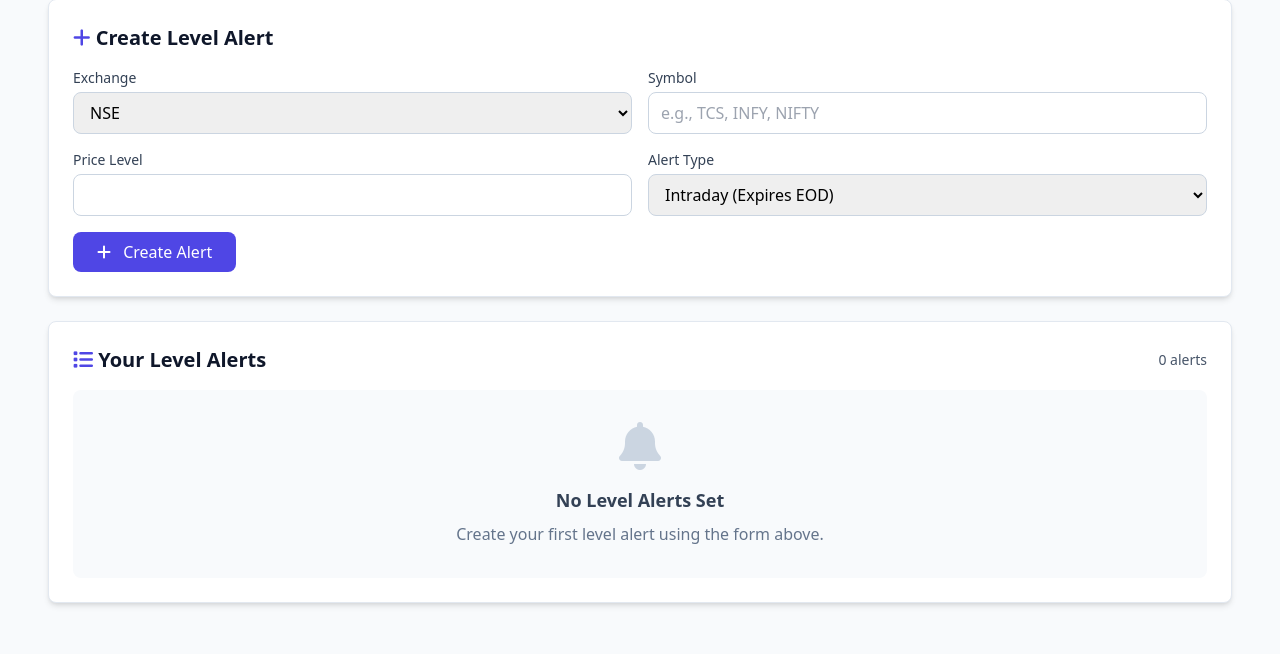
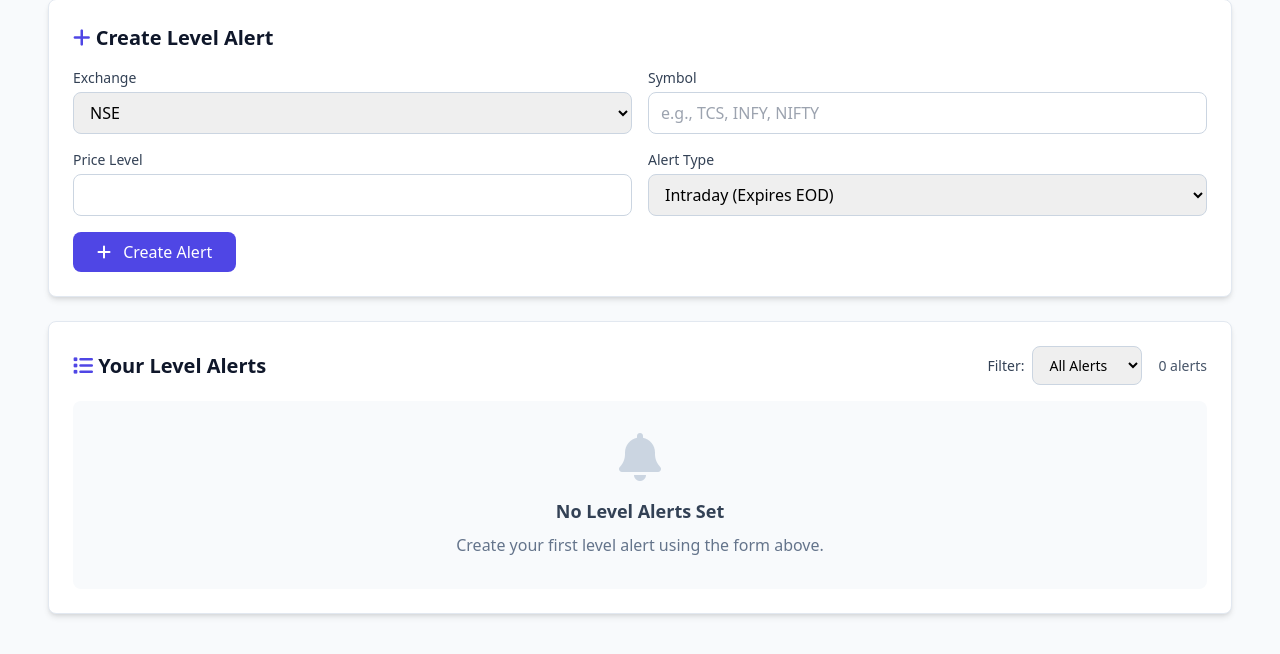
Before and after one commit to vinay-kotian/os-platforms, a Flask app: page /alerts/ in a window 1280 px wide. Shown: the part 214-868 px from the top of the page. Before the commit the page ends 822 px from the top, so only its background shows below. Run offline with Flask 3, Linux system fonts and the light colour scheme; the visitor is signed in with stand-in values (Sample User, id 1); data that the repository does not hold is empty; some libraries are stand-ins or nearby versions.

Commit message:
Add filter functionality for level alerts on alerts and prices pages
- Add status filter dropdown (All, Active, Inactive, Triggered) to alerts page
- Add status filter dropdown to level alerts section on prices page
- Update routes to support filtering by alert status
- Preserve filter state when editing, creating, or deleting alerts
- Update alert count display to reflect filtered results
- Improve error handling in routes and middleware

```diff
--- a/app/alerts/routes.py
+++ b/app/alerts/routes.py
@@ -23,8 +23,20 @@ def index():
         price_service = PriceService(user_id)
         subscriptions = price_service.get_user_subscriptions(user_id)
 
+        # Get filter parameter
+        status_filter = request.args.get('status', 'all').lower()
+
         # Get user's level alerts
         level_alerts = alert_service.get_user_level_alerts(user_id)
+
+        # Apply status filter if specified
+        if status_filter == 'active':
+            level_alerts = [alert for alert in level_alerts if alert.get('is_active') and not alert.get('is_triggered')]
+        elif status_filter == 'inactive':
+            level_alerts = [alert for alert in level_alerts if not alert.get('is_active') and not alert.get('is_triggered')]
+        elif status_filter == 'triggered':
+            level_alerts = [alert for alert in level_alerts if alert.get('is_triggered')]
+        # 'all' shows everything, no filtering needed
 
         # Check if edit mode
         edit_alert_id = request.args.get('edit', type=int)
@@ -38,7 +50,8 @@ def index():
                              level_alerts=level_alerts,
                              subscriptions=subscriptions,
                              edit_alert=edit_alert,
-                             edit_alert_id=edit_alert_id)
+                             edit_alert_id=edit_alert_id,
+                             status_filter=status_filter)
     except Exception as e:
         import traceback
         traceback.print_exc()
@@ -47,7 +60,8 @@ def index():
                              level_alerts=[],
                              subscriptions=[],
                              edit_alert=None,
-                             edit_alert_id=None)
+                             edit_alert_id=None,
+                             status_filter='all')
 
 
 @alerts_bp.route('/api/create', methods=['POST'])
--- a/templates/alerts/index.html
+++ b/templates/alerts/index.html
@@ -101,7 +101,21 @@
             <h2 class="text-xl font-bold text-slate-900">
                 <i class="fas fa-list text-indigo-600"></i> Your Level Alerts
             </h2>
-            <span class="text-sm text-slate-600">{{ level_alerts|length }} alert{{ 's' if level_alerts|length != 1 else '' }}</span>
+            <div class="flex items-center space-x-4">
+                <!-- Status Filter -->
+                <div class="flex items-center space-x-2">
+                    <label for="statusFilter" class="text-sm font-medium text-slate-700">Filter:</label>
+                    <select id="statusFilter"
+                            onchange="filterAlerts(this.value)"
+                            class="px-3 py-2 border border-slate-300 rounded-lg focus:outline-none focus:ring-2 focus:ring-indigo-500 text-sm">
+                        <option value="all" {% if status_filter == 'all' %}selected{% endif %}>All Alerts</option>
+                        <option value="active" {% if status_filter == 'active' %}selected{% endif %}>Active</option>
+                        <option value="inactive" {% if status_filter == 'inactive' %}selected{% endif %}>Inactive</option>
+                        <option value="triggered" {% if status_filter == 'triggered' %}selected{% endif %}>Triggered</option>
+                    </select>
+                </div>
+                <span class="text-sm text-slate-600">{{ level_alerts|length }} alert{{ 's' if level_alerts|length != 1 else '' }}</span>
+            </div>
         </div>
 
         {% if level_alerts %}
@@ -212,7 +226,14 @@ async function createAlert() {
 
         if (data.success) {
             alert('Level alert created successfully!');
-            location.reload();
+            // Preserve status filter if present
+            const urlParams = new URLSearchParams(window.location.search);
+            const status = urlParams.get('status');
+            if (status && status !== 'all') {
+                window.location.href = `/alerts/?status=${status}`;
+            } else {
+                location.reload();
+            }
         } else {
             alert(`Error: ${data.error || 'Failed to create level alert'}`);
         }
@@ -248,7 +269,14 @@ async function updateAlert() {
 
         if (data.success) {
             alert('Level alert updated successfully!');
-            window.location.href = '/alerts/';
+            // Preserve status filter if present
+            const urlParams = new URLSearchParams(window.location.search);
+            const status = urlParams.get('status');
+            if (status && status !== 'all') {
+                window.location.href = `/alerts/?status=${status}`;
+            } else {
+                window.location.href = '/alerts/';
+            }
         } else {
             alert(`Error: ${data.error || 'Failed to update level alert'}`);
         }
@@ -259,11 +287,45 @@ async function updateAlert() {
 }
 
 function editAlert(alertId) {
-    window.location.href = `/alerts/?edit=${alertId}`;
+    // Preserve status filter when editing
+    const urlParams = new URLSearchParams(window.location.search);
+    urlParams.set('edit', alertId);
+    // Preserve status filter if present
+    const status = urlParams.get('status') || 'all';
+    if (status !== 'all') {
+        urlParams.set('status', status);
+    }
+    window.location.href = `/alerts/?${urlParams.toString()}`;
 }
 
 function cancelEdit() {
-    window.location.href = '/alerts/';
+    // Preserve status filter when canceling edit
+    const urlParams = new URLSearchParams(window.location.search);
+    urlParams.delete('edit');
+    const status = urlParams.get('status');
+    if (status && status !== 'all') {
+        window.location.href = `/alerts/?status=${status}`;
+    } else {
+        window.location.href = '/alerts/';
+    }
+}
+
+function filterAlerts(status) {
+    // Preserve edit parameter if present
+    const urlParams = new URLSearchParams(window.location.search);
+    if (status === 'all') {
+        urlParams.delete('status');
+    } else {
+        urlParams.set('status', status);
+    }
+    // Preserve edit parameter
+    const editId = urlParams.get('edit');
+    if (editId) {
+        urlParams.set('edit', editId);
+    }
+
+    const newUrl = '/alerts/?' + urlParams.toString();
+    window.location.href = newUrl;
 }
 
 async function deleteAlert(alertId) {
@@ -280,7 +342,14 @@ async function deleteAlert(alertId) {
 
         if (data.success) {
             alert('Level alert deleted successfully!');
-            location.reload();
+            // Preserve status filter if present
+            const urlParams = new URLSearchParams(window.location.search);
+            const status = urlParams.get('status');
+            if (status && status !== 'all') {
+                window.location.href = `/alerts/?status=${status}`;
+            } else {
+                location.reload();
+            }
         } else {
             alert(`Error: ${data.error || 'Failed to delete level alert'}`);
         }
```
Also changed, not shown: app/prices/routes.py (+20 -3 lines), templates/prices/index.html (+35 -7 lines).
